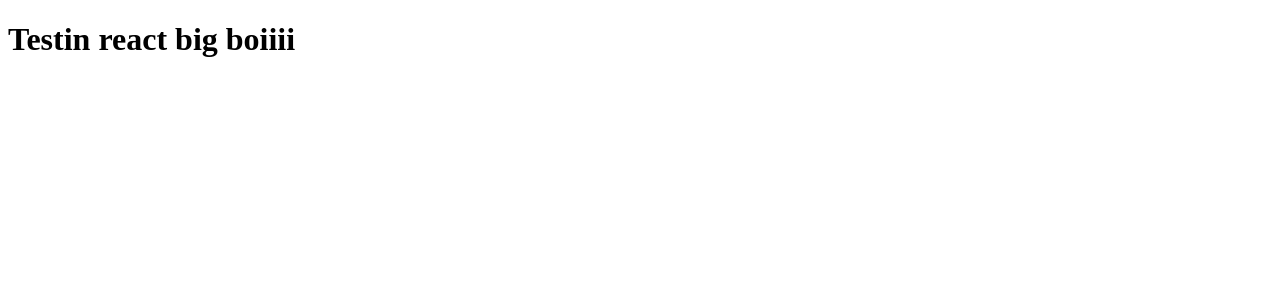
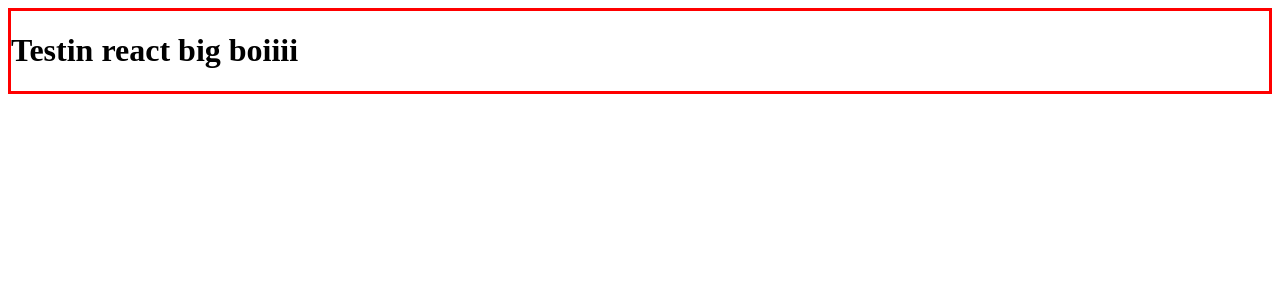
Before and after one commit to Jordanw95/chart-js-axis-plugin-demo, a React app: page / in a window 1280 px wide. Shown: the top 300 px of the page. Built offline with nearby package versions, Linux system fonts and the light colour scheme; the HTML template or start-up script is replaced by a standard one.

Commit message:
css support

```diff
--- a/package.json
+++ b/package.json
@@ -24,10 +24,12 @@
 		"@typescript-eslint/eslint-plugin": "^5.30.7",
 		"@typescript-eslint/parser": "^5.30.7",
 		"babel-loader": "^8.2.5",
+		"css-loader": "^6.7.1",
 		"eslint": "^8.20.0",
 		"eslint-plugin-react": "^7.30.1",
 		"eslint-plugin-react-hooks": "^4.6.0",
 		"fork-ts-checker-webpack-plugin": "^7.2.13",
+		"style-loader": "^3.3.1",
 		"ts-node": "^10.9.1",
 		"typescript": "^4.7.4",
 		"webpack": "^5.73.0",
--- /dev/null
+++ b/src/index.css
@@ -0,0 +1,4 @@
+.main{
+	border: 3px solid red;
+	backgroundColor: red;
+}
--- a/src/index.tsx
+++ b/src/index.tsx
@@ -1,8 +1,10 @@
 import React from "react";
 import ReactDom from "react-dom";
-
+import "./index.css"
 const App = () => (
-	<h1>Testin react big boiiii </h1>
+	<div className="main">
+    		<h1>Testin react big boiiii </h1>
+	</div>
 );
 
 ReactDom.render(
--- a/webpack.config.ts
+++ b/webpack.config.ts
@@ -7,6 +7,10 @@ const config: Configuration = {
   entry: "./src/index.tsx",
   module: {
     rules: [
+      {
+        test: /\.css$/i,
+        use: ["style-loader", "css-loader"],
+      },
       {
         test: /\.(ts|js)x?$/,
         exclude: /node_modules/,
```
Also changed, not shown: 1 other file (tests, documents, lock files or other folders).
